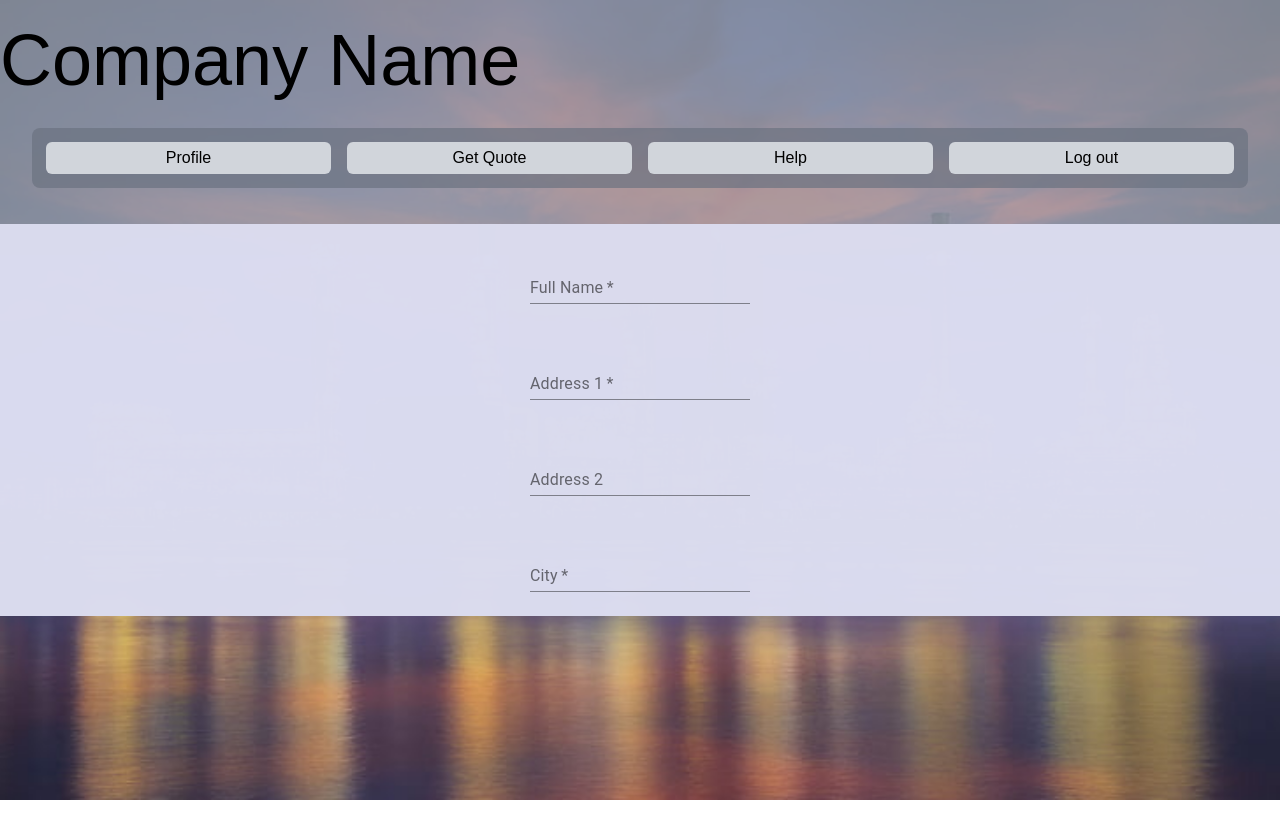
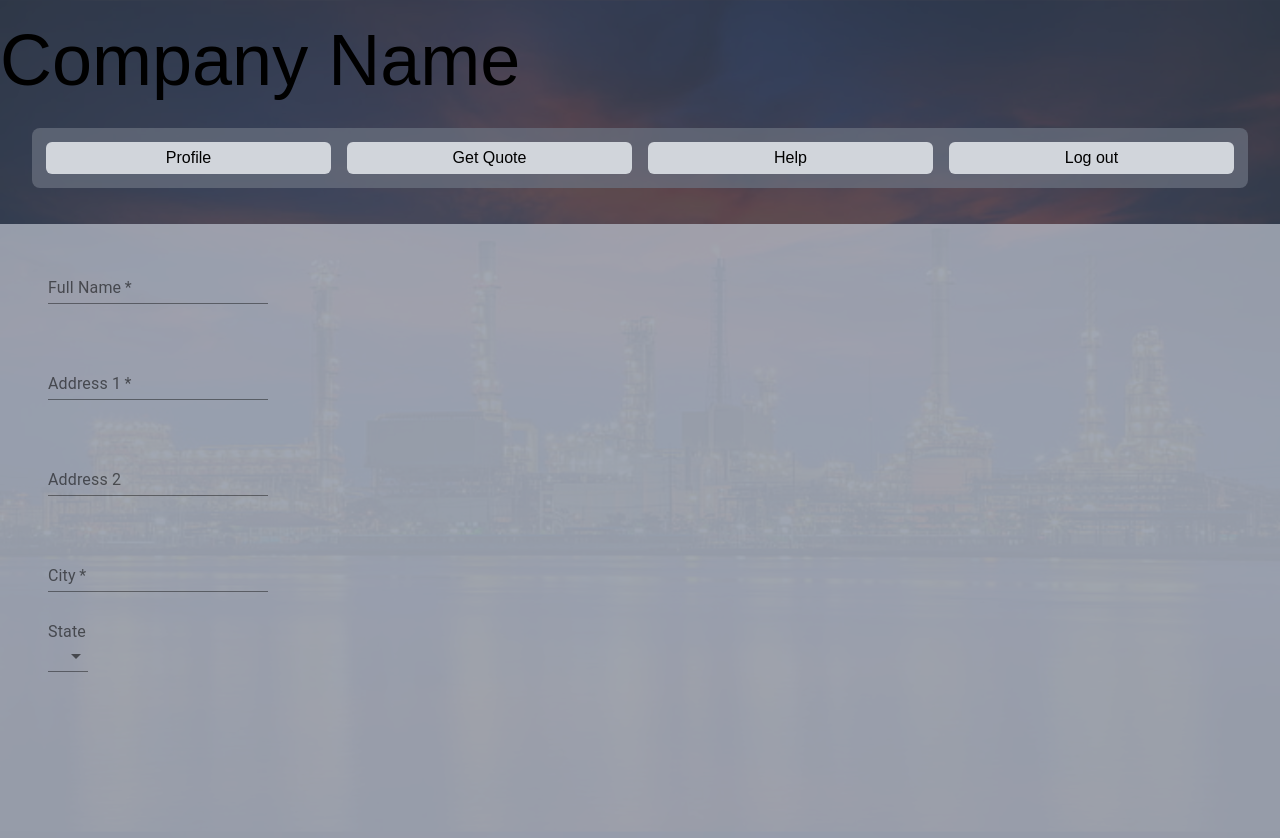
Before and after one commit to NightFox001/4353-Assignment, a Next.js app in the folder 4353-fuel-app/: page /profile in a window 1280 px wide. Shown: the top 838 px of the page. Before the commit the page ends 800 px from the top, so only its background shows below. Built offline with nearby package versions, Linux system fonts and the light colour scheme.

Commit message:
added state input feild and updated styling

```diff
--- a/4353-fuel-app/components/Header.js
+++ b/4353-fuel-app/components/Header.js
@@ -25,7 +25,7 @@
 
   return (
     <>
-        <div class='bg-gray-400 bg-opacity-80 w-full pt-6 pb-1' >
+        <div class='bg-gray-700 bg-opacity-80 w-full pt-6 pb-1' >
 
             <div class='text-7xl'>Company Name</div>
             <div class='m-8 p-1.5 flex bg-opacity-70 text-1xl bg-gray-500 rounded-lg '>
--- a/4353-fuel-app/pages/profile.js
+++ b/4353-fuel-app/pages/profile.js
@@ -6,13 +6,12 @@
 import { makeStyles } from '@material-ui/core/styles';
 import { Header } from '../components/Header'
 import { red } from "@material-ui/core/colors";
+import Select from '@material-ui/core/Select';
+import { InputLabel } from "@material-ui/core";
 
 const useStyles = makeStyles((theme) => ({
   root: {
     padding: theme.spacing(2),
-    textAlign: 'center',
-    color: "red",
-    background: "rgba(235,235,255,0.9)"
   },
 }));
 
@@ -26,13 +25,14 @@
     const [address1, setAddress1] = useState("")
     const [address2, setAddress2] = useState("")
     const [city, setCity] = useState("")
+    const [state, setState] = useState("")
     const [loadingAccount, setLoadingAccount] = useState(false)
 
 
     return (
-        <div>
+        <div class=''>
             <Header />
-            <div class='bg-gray-700 bg-opacity-95 text-white'>
+            <div class=' bg-gray-400 bg-opacity-95 text-white h-screen'>
     {/* be on Profile page / form:
 	- Full Name (50 characters, required)
 	- Address 1 (100 characters, required)
@@ -40,6 +40,7 @@
 	- City (100 characters, required)
 	- State (Drop Down, selection required) DB will store 2 character state code
 - Zipcode (9 characters, at least 5 character code required) */}
+            <div class='pl-8'>
                 <form className={classes.root}>
                     <TextField
                         label="Full Name"
@@ -76,7 +77,75 @@
                         onChange={(e) => setPassword(e.target.value)}
                         required
                         />
+                    <br/><br/>
+                    <InputLabel htmlFor='state'>State</InputLabel>
+                    <Select
+                        label='State'
+                        type='text'
+                        margin='normal'
+                        value={state}
+                        inputProps={{
+                            name: 'state',
+                            id: 'state',
+                        }}
+                        onChange={(e) => setState(e.target.value)}
+                        // <option aria-label="None" value="" />
+                        required
+                        >
+                        <option value={'AL'}>AL</option>
+                        <option value={'AK'}>AK</option>
+                        <option value={'AZ'}>AZ</option>
+                        <option value={'AR'}>AR</option>
+                        <option value={'CA'}>CA</option>
+                        <option value={'CO'}>CO</option>
+                        <option value={'CT'}>CT</option>
+                        <option value={'DE'}>DE</option>
+                        <option value={'FL'}>FL</option>
+                        <option value={'GA'}>GA</option>
+                        <option value={'HI'}>HI</option>
+                        <option value={'ID'}>ID</option>
+                        <option value={'IL'}>IL</option>
+                        <option value={'IN'}>IN</option>
+                        <option value={'IA'}>IA</option>
+                        <option value={'KS'}>KS</option>
+                        <option value={'KY'}>KY</option>
+                        <option value={'LA'}>LA</option>
+                        <option value={'ME'}>ME</option>
+                        <option value={'MD'}>MD</option>
+                        <option value={'MA'}>MA</option>
+                        <option value={'MI'}>MI</option>
+                        <option value={'MN'}>MN</option>
+                        <option value={'MS'}>MS</option>
+                        <option value={'MO'}>MO</option>
+                        <option value={'MT'}>MT</option>
+                        <option value={'NE'}>NE</option>
+                        <option value={'NV'}>NV</option>
+                        <option value={'NH'}>NH</option>
+                        <option value={'NJ'}>NJ</option>
+                        <option value={'NM'}>NM</option>
+                        <option value={'NY'}>NY</option>
+                        <option value={'NC'}>NC</option>
+                        <option value={'ND'}>ND</option>
+                        <option value={'OH'}>OH</option>
+                        <option value={'OK'}>OK</option>
+                        <option value={'OR'}>OR</option>
+                        <option value={'PA'}>PA</option>
+                        <option value={'RI'}>RI</option>
+                        <option value={'SC'}>SC</option>
+                        <option value={'SD'}>SD</option>
+                        <option value={'TN'}>TN</option>
+                        <option value={'TX'}>TX</option>
+                        <option value={'UT'}>UT</option>
+                        <option value={'VT'}>VT</option>
+                        <option value={'VA'}>VA</option>
+                        <option value={'WA'}>WA</option>
+                        <option value={'WV'}>WV</option>
+                        <option value={'WI'}>WI</option>
+                        <option value={'WY'}>WY</option>
+                        </Select>
+
                 </form>
+            </div>
             </div>
         </div>
 
```
Lines whose indentation alone changed are shown as unchanged.
